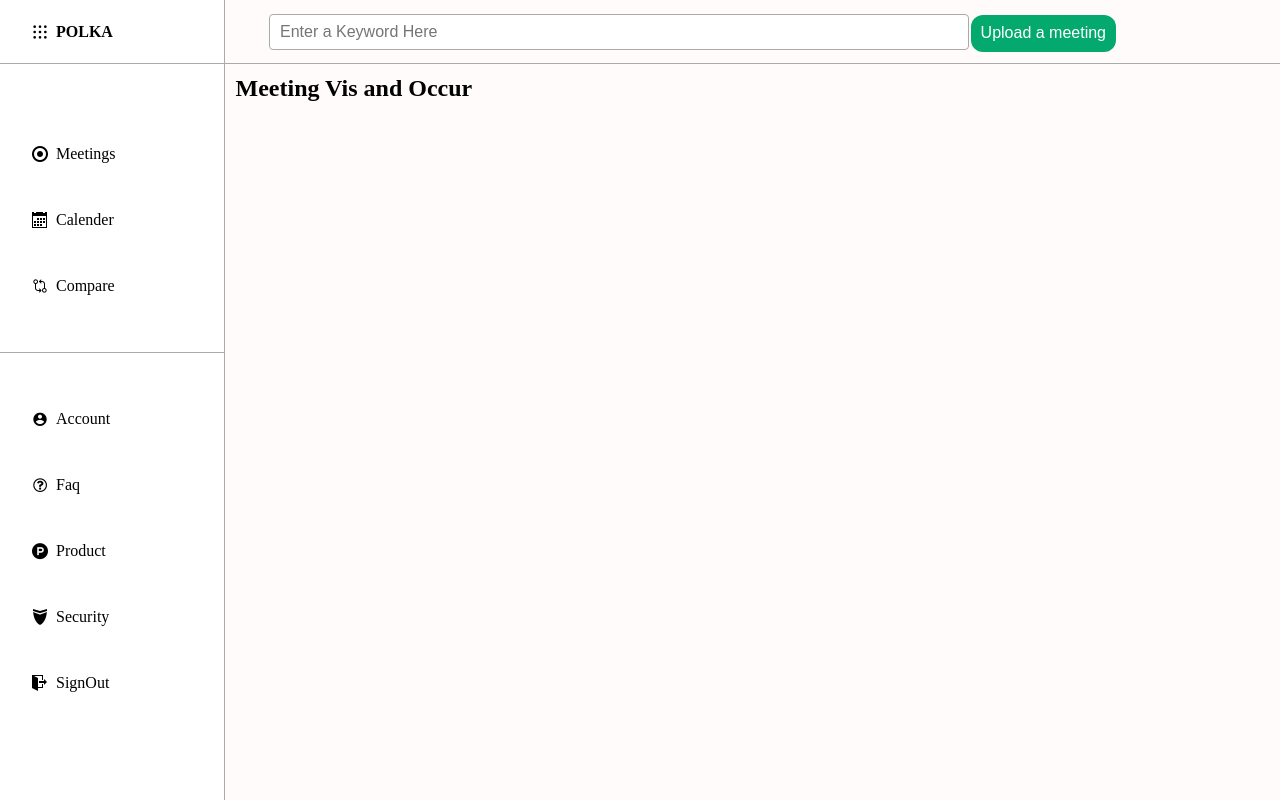
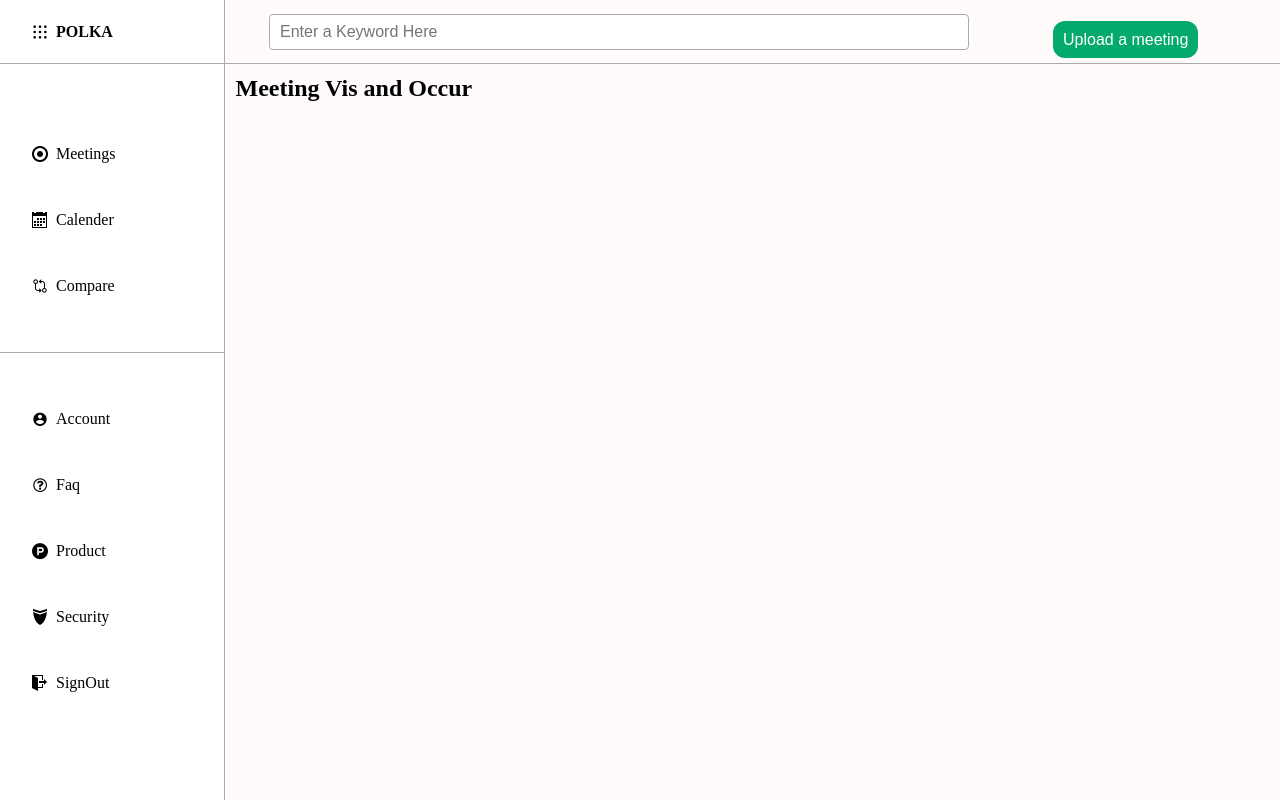
Before and after one commit to omkhambhata24/CSS, a plain HTML site: page FlexDesign/index.html in a window 1280 px wide. Drawn offline with Linux system fonts and the light colour scheme; files whose address does not match are found by name.

Commit message:
Header and main styling

```diff
--- a/FlexDesign/assets/css/style.css
+++ b/FlexDesign/assets/css/style.css
@@ -29,6 +29,7 @@ html {
 
 .header {
     align-content: center;
+    justify-content: space-between;
 }
 
 .h-content {
@@ -36,7 +37,7 @@ html {
 }
 
 .hbutton-cont {
-    padding: 0.6rem 0;
+    padding: 1rem 5rem;
 }
 
 .hbutton {
```
